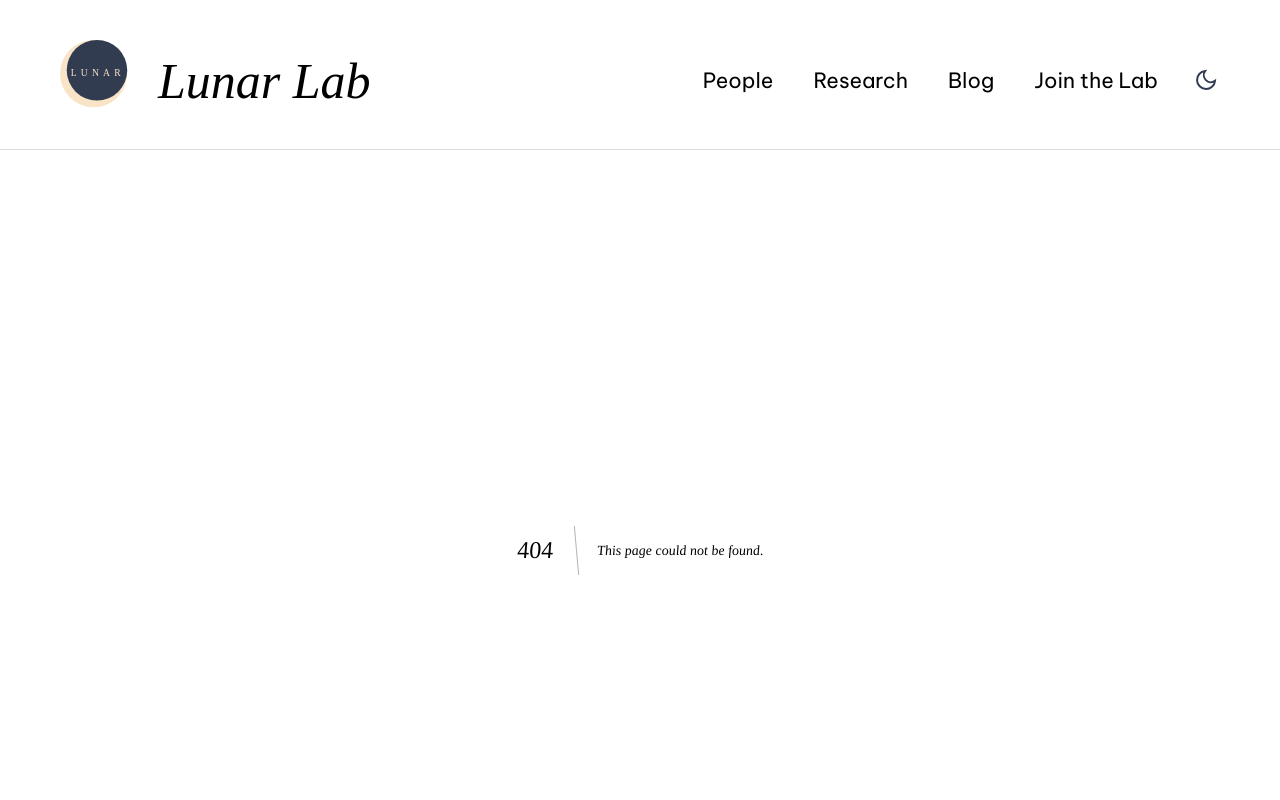
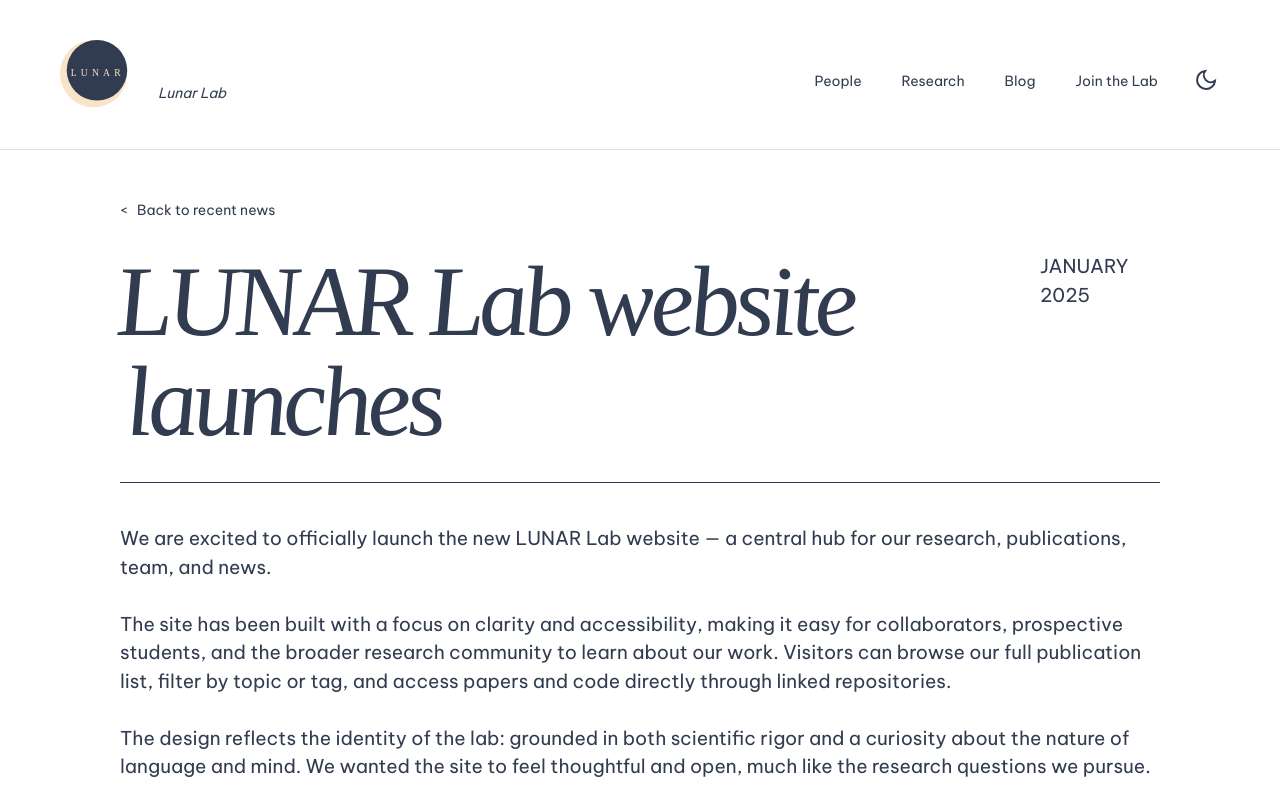
Before and after one commit to fullstackatbrown/project-lunar-lab, a Next.js app: page /blog/2025-01-lab-website-launch in a window 1280 px wide. Before the commit this address had no page. Shown: the top 800 px of the page. Built offline with nearby package versions, Linux system fonts and the light colour scheme; a web font is replaced by a local one.

Commit message:
feat: added redirection page

```diff
--- /dev/null
+++ b/app/blog/[id]/page.tsx
@@ -0,0 +1,80 @@
+import { notFound } from "next/navigation";
+import Image from "next/image";
+import Link from "next/link";
+import { getAllNews, getNewsById } from "@/lib/data/news";
+
+type PageProps = {
+    params: {
+        id: string;
+    };
+}
+
+function formatFullDate(dateString: string){
+    const date = new Date(dateString);
+
+    return date.toLocaleDateString("en-GB", {
+        month: "long",
+        year: "numeric",
+    }).toUpperCase();
+
+}
+
+export async function generateStaticParams(){
+    const posts = await getAllNews();
+
+    return posts.map((post) => ({
+        id: post.id,
+    }));
+}
+
+
+export default async function BlogPostPage({ params }: PageProps) {
+    const { id } = await params;
+
+    const post = getNewsById(id);
+
+    if (!post){
+        notFound();
+    }
+
+
+    return (
+      <main className="mx-[120px] pt-12">
+        <Link href="/blog" className="my-[40px] cursor-pointer hover:underline">
+          &lt; &thinsp; Back to recent news
+        </Link>
+
+        <div className="flex justify-between my-[30px]">
+          <h1 className="text-[70px] leading-none tracking-tighter mr-[40px]">{post.title}</h1>
+          <p className="self-start mr-[40px] text-[14px] max-w-[80px]">{formatFullDate(post.date)}</p>
+        </div>
+
+        <hr className="h-[2px] mb-[40px]"/>
+        <div className="mb-[40px]">
+            {post.image ? (
+                <Image
+                    src={post.image}
+                    alt={post.title}
+                    width={900}
+                    height={500}
+                    className="h-auto w-full max-w-[900px] max-h-[500px] object-cover"
+                />
+            ) : null}
+          <p className="whitespace-pre-wrap text-[19px]">{post.description}</p>
+
+          {post.url ? (
+            <div className="flex">
+                <a
+                    href={post.url}
+                    target="_blank"
+                    rel="noreferrer"
+                    className="inline-flex items-center mt-[40px] ml-auto rounded-full mr-[30px] border px-5 py-3 transition hover:opacity-80"
+                    >
+                    Read more &thinsp; &gt;
+                </a>
+            </div>
+        ) : null}
+        </div>
+      </main>
+    );
+  }
--- a/app/globals.css
+++ b/app/globals.css
@@ -81,6 +81,13 @@ p {
   font-weight: 400;
   font-size: 19px;
 }
+
+a {
+  font-family: "Be Vietnam Pro", sans-serif;
+  font-weight: 400;
+  font-size: 14px;
+}
+
 .header {
   padding: 40px 60px;
   border-bottom: 1px solid #ddd;
--- a/app/join/page.tsx
+++ b/app/join/page.tsx
@@ -1,7 +1,7 @@
 "use client"
 import { useRouter } from "next/navigation";
 
-export default function AboutPage() {
+export default function JoinPage() {
 
   const router = useRouter();
 
@@ -19,7 +19,7 @@ export default function AboutPage() {
 
         <div className="mt-[50px] lg:mt-[100px]">
           <ul className="flex flex-col lg:flex-row gap-[48px] w-full">
-            <li className="flex flex-col flex-1 outline outline-[1px] h-[397px] px-[30px] lg:pl-[41px] py-[31px]">
+            <li className="flex flex-col flex-1 outline outline-[1px] h-[397px] px-[30px] py-[31px] lg:pl-[41px]">
                 <h2 className="italic text-[70px]">Program Name</h2>
                 <p className="text-[19px] lg:w-[450px]">Lorem ipsum dolor sit amet, consectetur adipiscing elit, sed do eiusmod tempor incididunt ut labore et dolore magna aliqua. Ut enim ad minim veniam, quis nostrud exercitation ullamco laboris nisi ut aliquip ex ea commodo consequat. </p>
                 <button className="self-end w-[124px] h-[47px] text-[19px] outline outline-[1px] rounded-xl px-[13px] py-[10px]  mt-[40px] mr-[30px] cursor-pointer" onClick={() => router.push("/about")}>Apply &thinsp; &gt;</button>
```
